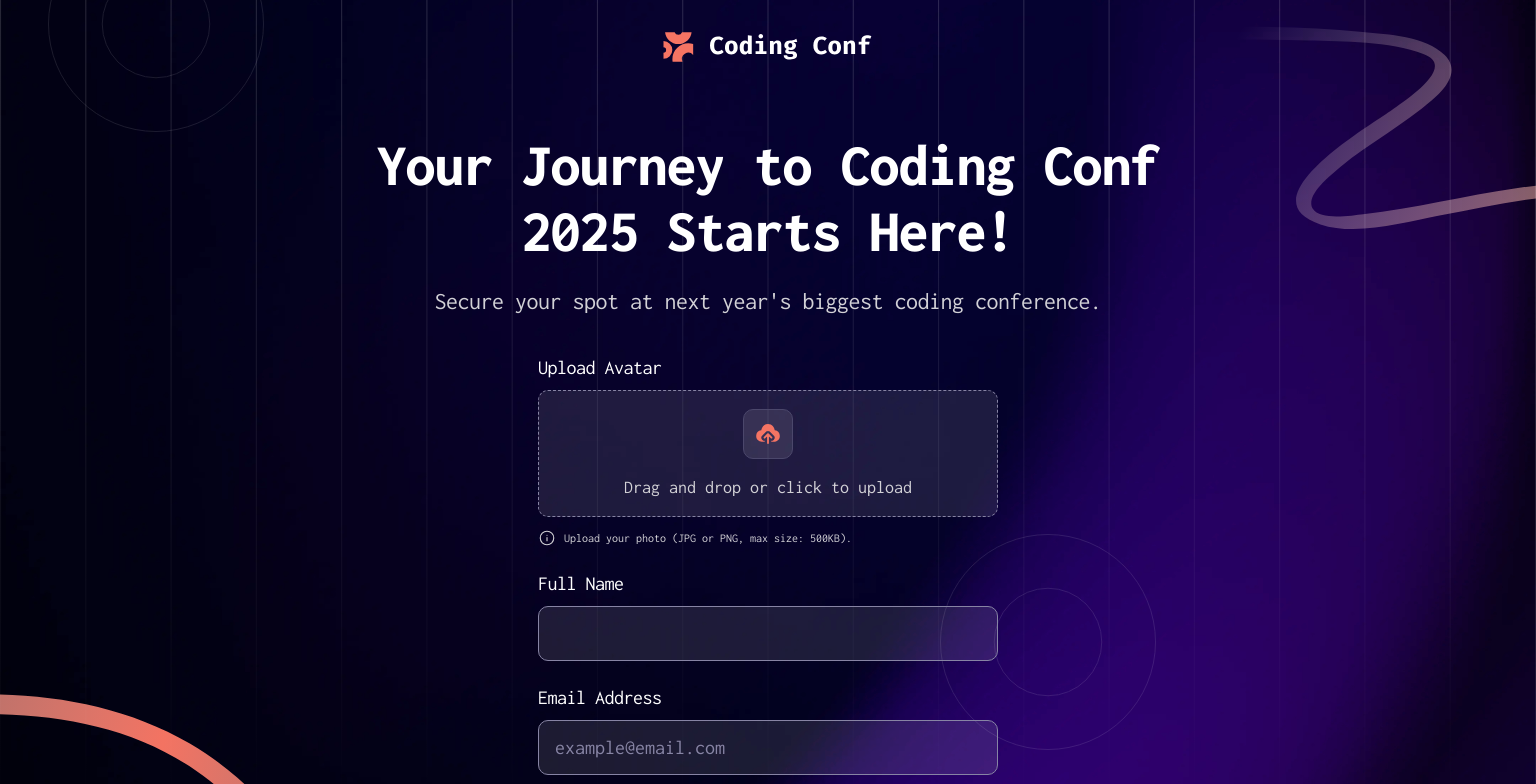
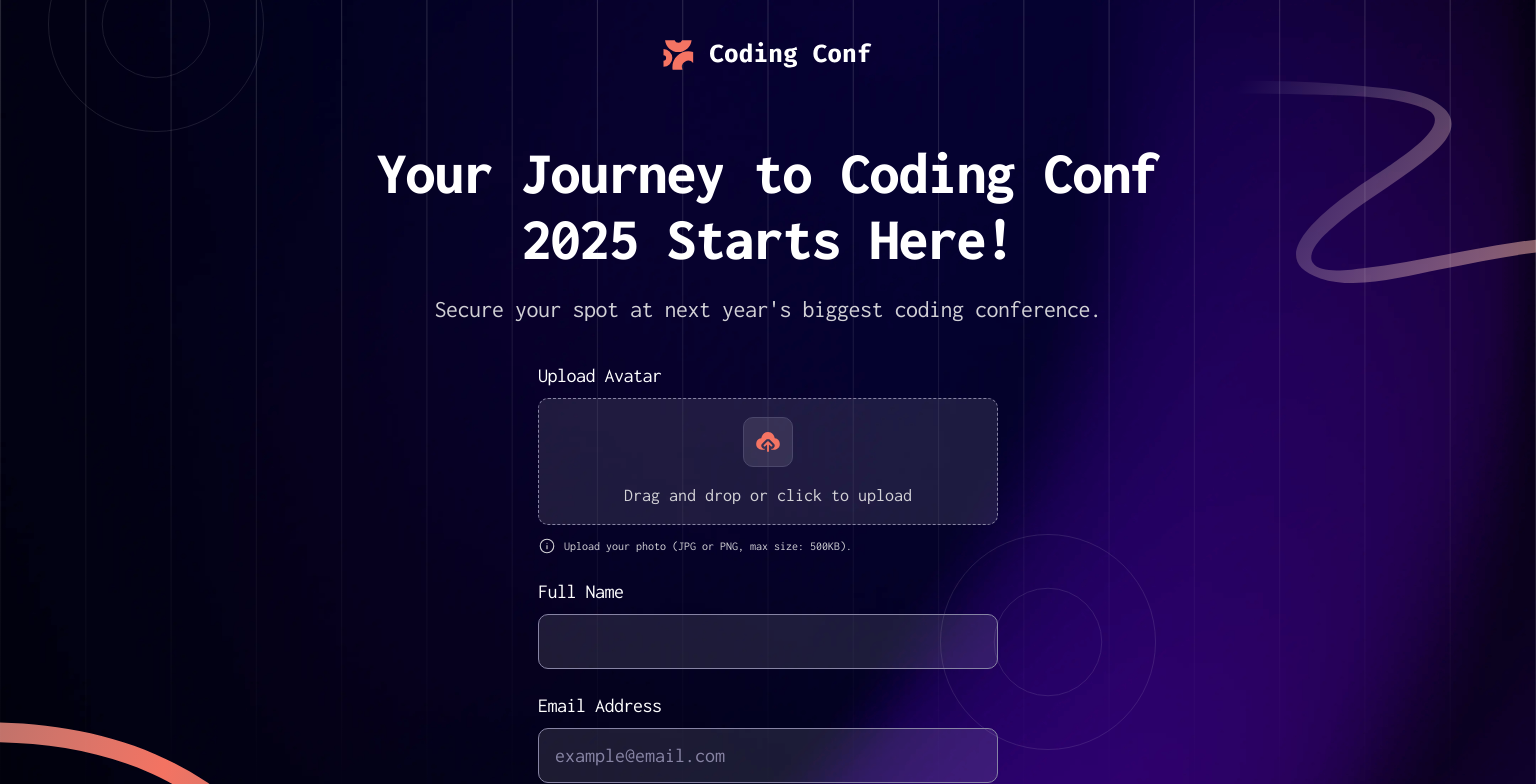
Before and after one commit to VenusY/frontend-mentor-conference-ticket-generator, a React app: page / in a window 1536 px wide. Shown: the top 784 px of the page. Built offline with nearby package versions, Linux system fonts and the light colour scheme.

Commit message:
Increase block padding and adjust background pattern positioning

```diff
--- a/src/styles/scss/App.scss
+++ b/src/styles/scss/App.scss
@@ -77,6 +77,7 @@ body {
 @media screen and (min-width: 1440px) {
   body {
     min-height: 1024px;
+    padding: 40px 0 134px;
     background-image: url('../../assets/images/pattern-lines.svg'),
       url('../../assets/images/pattern-squiggly-line-bottom-desktop.svg'),
       url('../../assets/images/pattern-squiggly-line-top.svg'),
@@ -86,7 +87,7 @@ body {
     background-repeat: no-repeat, no-repeat, no-repeat, no-repeat, no-repeat,
       no-repeat;
     background-size: 100%, auto 400px, 450px, 216px, 216px, 100% 100%;
-    background-position: 0% 0%, bottom left, right 20px, 3.6% -84px, 940px 534px,
+    background-position: 0% 0%, bottom left, right 74px, 3.6% -84px, 940px 534px,
       0% 0%;
   }
 
```
